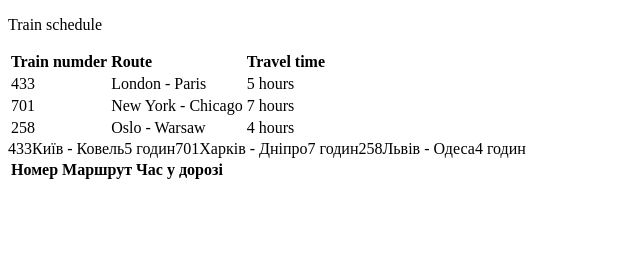
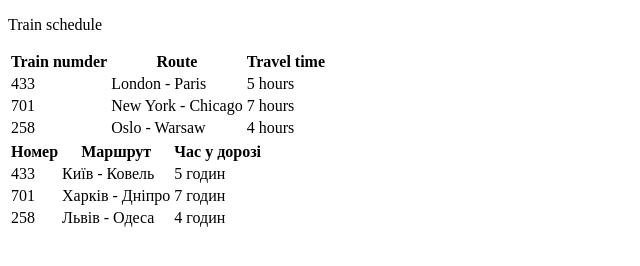
Before and after one commit to sashazakatov/HTMLtables, a plain HTML site: page index.html in a window 1280 px wide. Shown: the whole page, without its empty margins (0-640 px from the left). Drawn offline with Linux system fonts and the light colour scheme.

Commit message:
Модефецирует таблици и описание

```diff
--- a/index.html
+++ b/index.html
@@ -10,11 +10,14 @@
     <section>
         <p>Train schedule</p>
         <table>
+            <thead>
                 <tr>
-                <td><b>Train numder</b></td>
-                <td><b>Route</b></td>
-                <td><b>Travel time</b></td>
+                    <th>Train numder</th>
+                    <th>Route</th>
+                    <th>Travel time</th>
                 </tr>
+            </thead>
+            <tbody>
                 <tr>
                     <td>433</td>
                     <td>London - Paris</td>
@@ -30,28 +33,33 @@
                     <td>Oslo - Warsaw</td>
                     <td>4 hours</td>
                 </tr>
+            </tbody>
         </table>
         <table>
+            <thead>
                 <tr>
                     <th>Номер</th>
                     <th>Маршрут</th>
                     <th>Час у дорозі</th>
                 </tr>
+            </thead>
+            <tbody>
                 <tr>
-                <tr>433</tr>
-                <tr>Київ - Ковель</tr>
-                <tr>5 годин</tr>
+                    <td>433</td>
+                    <td>Київ - Ковель</td>
+                    <td>5 годин</td>
                 </tr>
                 <tr>
-                <tr>701</tr>
-                <tr>Харків - Дніпро</tr>
-                <tr>7 годин</tr>
+                    <td>701</td>
+                    <td>Харків - Дніпро</td>
+                    <td>7 годин</td>
                 </tr>
                 <tr>
-                <tr>258</tr>
-                <tr>Львів - Одеса</tr>
-                <tr>4 годин</tr>
+                    <td>258</td>
+                    <td>Львів - Одеса</td>
+                    <td>4 годин</td>
                 </tr>
+            </tbody>
         </table>
     </section>
 </body>
```
Also changed, not shown: 1 other file. Lines whose indentation alone changed are shown as unchanged.
